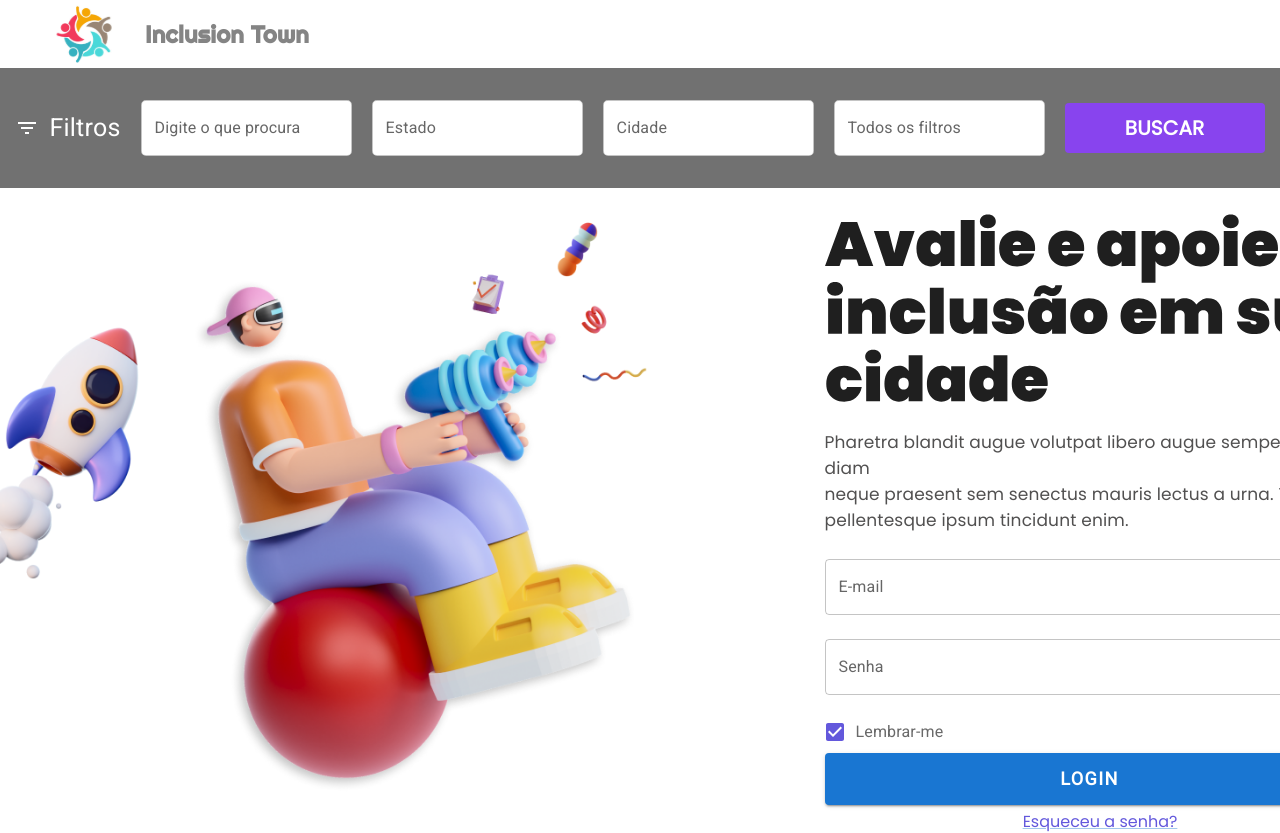
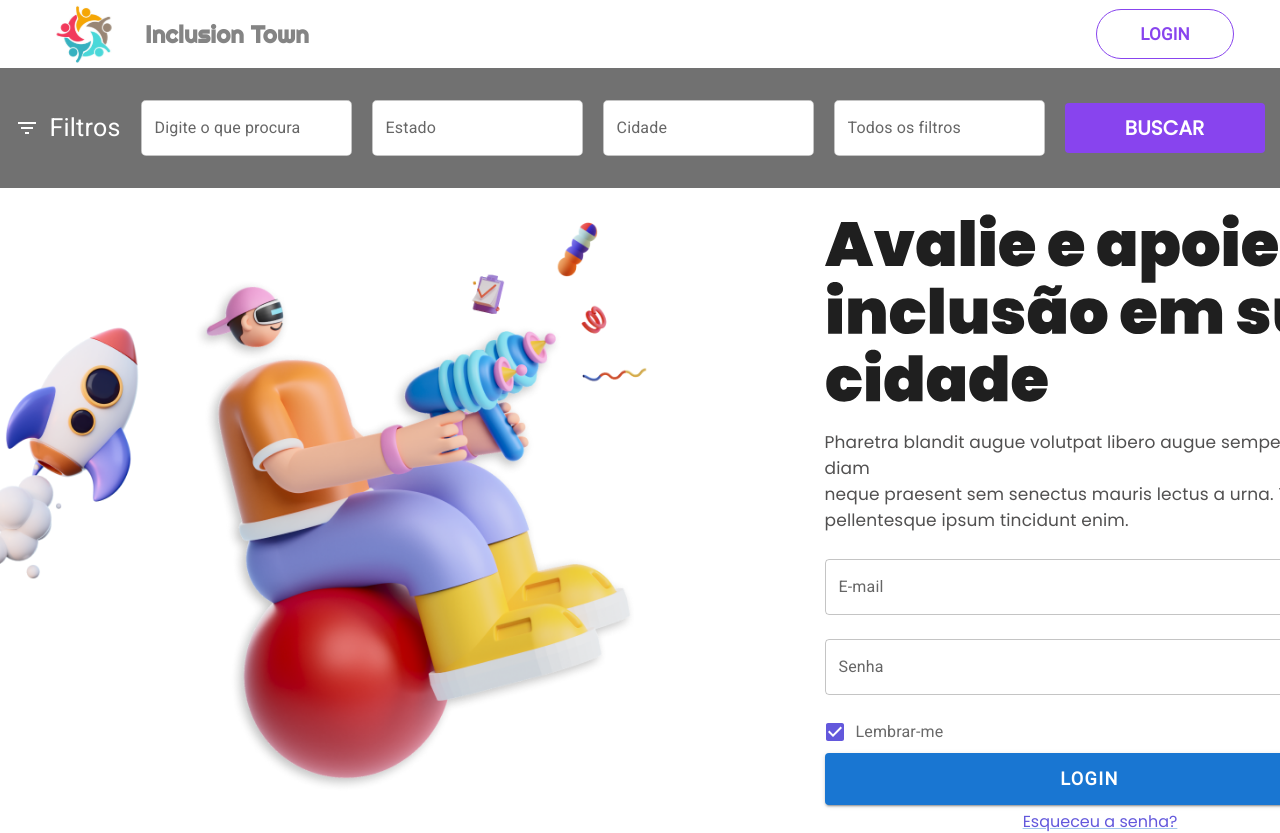
Before and after one commit to R0chaa/InclusionTown, a React (Create React App) app: page /Login in a window 1280 px wide. Shown: the top 833 px of the page. Built offline with nearby package versions, Linux system fonts and the light colour scheme; the HTML template or start-up script is replaced by a standard one.

Commit message:
style props map

```diff
--- a/src/views/Components/MapAPI/index.js
+++ b/src/views/Components/MapAPI/index.js
@@ -1,39 +1,39 @@
 import { GoogleMap } from "@react-google-maps/api";
-import { useJsApiLoader } from '@react-google-maps/api';
-import React from 'react'
+import { useJsApiLoader } from "@react-google-maps/api";
+import React from "react";
 
 const containerStyle = {
   width: "50%",
   height: "100vh",
   position: "relative",
-    marginLeft: "50%"
+  marginLeft: "50%",
 };
 
 const center = {
   lat: -23.548033732142105,
-    lng: -46.65016164489669
+  lng: -46.65016164489669,
 };
 
 function MyComponent() {
   const { isLoaded } = useJsApiLoader({
-      id: 'google-map-script',
-      googleMapsApiKey: "AIzaSyByv9We4A7ctrp3a6I-Xz9uIBuOpx0Dymo"
-    })
+    id: "google-map-script",
+    googleMapsApiKey: "AIzaSyByv9We4A7ctrp3a6I-Xz9uIBuOpx0Dymo",
+  });
 
-    const [map, setMap] = React.useState(null)
-    console.log(map)
+  const [map, setMap] = React.useState(null);
+  console.log(map);
 
   const onLoad = React.useCallback(function callback(map) {
     // This is just an example of getting and using the map instance!!! don't just blindly copy!
     const bounds = new window.google.maps.LatLngBounds(center);
     map.fitBounds(bounds);
 
-      setMap(map)
-    }, [])
+    setMap(map);
+  }, []);
 
   const onUnmount = React.useCallback(function callback(map) {
-      setMap(null)
-    }, [])
+    setMap(null);
+  }, []);
 
   return isLoaded ? (
     <GoogleMap
@@ -43,10 +43,12 @@ const containerStyle = {
       onLoad={onLoad}
       onUnmount={onUnmount}
     >
-          { /* Child components, such as markers, info windows, etc. */ }
+      {/* Child components, such as markers, info windows, etc. */}
       <></>
     </GoogleMap>
-    ) : <></>
+  ) : (
+    <></>
+  );
 }
 
-export default React.memo(MyComponent)
+export default React.memo(MyComponent);
--- a/src/views/Components/Toolbar/index.js
+++ b/src/views/Components/Toolbar/index.js
@@ -4,12 +4,25 @@ import {
   Toolbar,
   Typography,
   IconButton,
+  Button,
 } from "@mui/material";
+import { styled } from "@mui/material/styles";
+
+const BootstrapButton = styled(Button)({
+  "&:hover": {
+    backgroundColor: "#D5C0F3",
+    borderColor: "#84E",
+    boxShadow: "none",
+  },
+});
 
 export const CustomToolbar = () => {
   return (
     <Box sx={{ flexGrow: 1 }}>
-      <AppBar position="static" sx={{ backgroundColor: "white", padding: "2px"}}>
+      <AppBar
+        position="static"
+        sx={{ backgroundColor: "white", padding: "2px" }}
+      >
         <Toolbar>
           <IconButton
             size="large"
@@ -17,12 +30,48 @@ export const CustomToolbar = () => {
             color="inherit"
             aria-label="menu"
             sx={{ mr: 2 }}
+          ></IconButton>
+          <img href="/Home" src="logo.svg" alt="logo" width="61px" height="58px"/>
+          <Typography
+            variant="h6"
+            component="div"
+            sx={{
+              fontWeight: 700,
+              fontFamily: "Righteous",
+              fontSize: "24px",
+              flexGrow: 1,
+              color: "#848484",
+              marginLeft: "30px",
+            }}
           >
-          </IconButton>
-          <img src="logo.svg" alt="logo" width="61px" height="58px"/>
-          <Typography variant="h6" component="div" sx={{fontWeight: 700, fontFamily: "Righteous", fontSize: "24px", flexGrow: 1, color: "#848484", marginLeft: "30px" }}>
             Inclusion Town
           </Typography>
+          <BootstrapButton
+            href="/Login"
+            sx={{
+              borderRadius: "50px",
+              border: "1px solid #84E",
+              background: "#FFF",
+              width: "138px",
+              height: "50px",
+              flexShrink: 0,
+              marginRight: "20px"
+            }}
+          >
+            <Typography
+              sx={{
+                color: "#84E",
+                textAlign: "center",
+                fontFamily: "Roboto",
+                fontSize: "17px",
+                fontStyle: "normal",
+                fontWeight: 700,
+                lineHeight: "normal",
+              }}
+            >
+              Login
+            </Typography>
+          </BootstrapButton>
         </Toolbar>
       </AppBar>
     </Box>
--- a/src/views/Login/index.js
+++ b/src/views/Login/index.js
@@ -15,11 +15,10 @@ export function Login() {
   return (
     <Box>
       <CustomToolbar />
-
-      <SearchBar/>
+      <SearchBar />
 
       <Box mt={"2%"} justifyContent={"center"} display="flex">
-        <img src="Personagem.png" alt="personagem" width="800px"/>
+        <img src="Personagem.png" alt="personagem" width="800px" />
         <Box ml={15}>
           {/* <Typography color="black" sx={{ fontSize: "65px", fontWeight: 700, fontFamily: "Poppins" }}>
             Avalie e apoie a<br/> inclusão em sua<br/> cidade
@@ -90,26 +89,30 @@ export function Login() {
                 />
               </Box>
 
-              <Box sx={{width: "550.941px",
-                    height: "57.49px",
-                    flexShrink: 0}} >
+              <Box
+                sx={{ width: "550.941px", height: "57.49px", flexShrink: 0 }}
+              >
                 <Button
                   type="submit"
                   // href="/home"
                   variant="contained"
                   color="primary"
-
-                      sx={{width: "530px"}}
+                  sx={{ width: "530px" }}
                 >
-                  <Typography sx={{ color: "#FFF",
+                  <Typography
+                    sx={{
+                      color: "#FFF",
                       textAlign: "center",
                       fontFamily: "Roboto",
                       fontSize: "18px",
                       fontStyle: "normal",
                       fontWeight: 600,
-                    lineHeight: "40px", /* 222.222% */
-                    letterSpacing: "1.44px"}}>
-                    Login </Typography>
+                      lineHeight: "40px" /* 222.222% */,
+                      letterSpacing: "1.44px",
+                    }}
+                  >
+                    Login{" "}
+                  </Typography>
                 </Button>
               </Box>
               <Box
```
Lines whose indentation alone changed are shown as unchanged.
